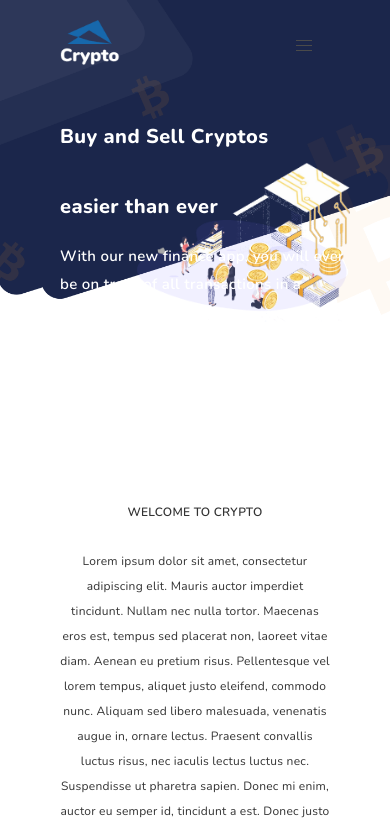
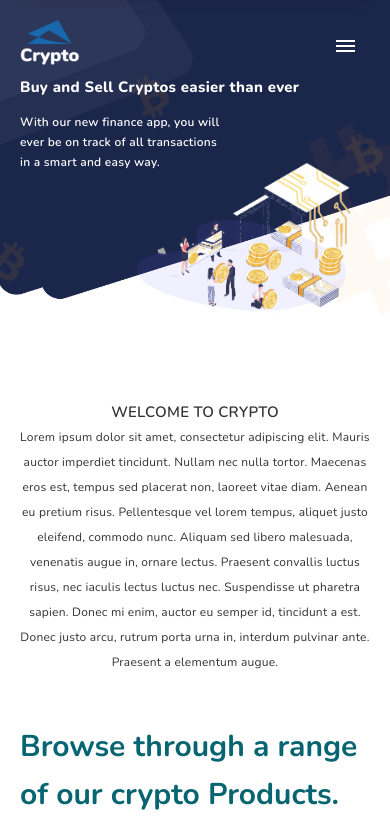
Before and after one commit to leonbohdan/react-app-gen-landing, a React (Create React App) app: page / in a window 390 px wide. Shown: the top 829 px of the page. Built offline with nearby package versions, Linux system fonts and the light colour scheme; no server answers.

Commit message:
second version of mobile adapting

```diff
--- a/src/components/About/About.scss
+++ b/src/components/About/About.scss
@@ -16,7 +16,7 @@
   }
 
   @media (max-width: 670px) {
-    font-size: 12px;
+    font-size: 15px;
     line-height: 25px;
   }
 }
@@ -42,4 +42,8 @@
     font-size: 12px;
     line-height: 25px;
   }
+
+  @media (max-width: 550px) {
+    padding: 0 20px 48px;
+  }
 }
--- a/src/components/Footer/Footer.scss
+++ b/src/components/Footer/Footer.scss
@@ -24,8 +24,17 @@
     line-height: 25px;
     transition: color 0.3s ease-in-out;
 
+    @media (max-width: 550px) {
+      font-size: 13px;
+      line-height: 25px;
+    }
+
+    // @media (max-width: 400px) {
+    //   height: 400px;
+    // }
+
     &:hover {
-      color: #e8e8e8;
+      color: #fff;
     }
 
     &--left {
@@ -38,6 +47,11 @@
     font-size: 14px;
     line-height: 16px;
     color: rgba(62, 61, 61, 0.5);
+
+    @media (max-width: 550px) {
+      font-size: 10px;
+      line-height: 20px;
+    }
   }
 
   &__button {
@@ -45,6 +59,11 @@
     font-size: 14px;
     line-height: 16px;
     background: #1768AC;
+
+    @media (max-width: 550px) {
+      font-size: 10px;
+      line-height: 20px;
+    }
   }
 }
 
@@ -56,12 +75,22 @@
   font-size: 18px;
   line-height: 163.68%;
 
+  @media (max-width: 550px) {
+    font-size: 13px;
+    line-height: 25px;
+  }
+
   &--link {
     font-family: Nunito;
     font-style: italic;
     font-weight: 800;
     font-size: 18px;
     line-height: 25px;
+
+    @media (max-width: 550px) {
+      font-size: 13px;
+      line-height: 25px;
+    }
   }
 }
 
@@ -83,6 +112,10 @@
     filter: invert(27%) sepia(51%) saturate(2878%) hue-rotate(346deg) brightness(104%) contrast(97%);
     transform: scale(1.1)
   }
+
+  @media (max-width: 550px) {
+    transform: scale(0.8)
+  }
 }
 
 .twitter {
@@ -96,6 +129,10 @@
   &:hover {
     filter: invert(27%) sepia(51%) saturate(2878%) hue-rotate(346deg) brightness(104%) contrast(97%);
     transform: scale(1.1)
+  }
+
+  @media (max-width: 550px) {
+    transform: scale(0.8)
   }
 }
 
@@ -111,4 +148,12 @@
     filter: invert(27%) sepia(51%) saturate(2878%) hue-rotate(346deg) brightness(104%) contrast(97%);
     transform: scale(1.1)
   }
+
+  @media (max-width: 550px) {
+    transform: scale(0.8)
+  }
 }
+
+.navbar-divider {
+  background: rgba(255, 255, 255, 0.7);
+}
--- a/src/components/Header/Header.scss
+++ b/src/components/Header/Header.scss
@@ -21,6 +21,10 @@
     height: 500px;
   }
 
+  @media (max-width: 400px) {
+    height: 400px;
+  }
+
   &__img {
     overflow: hidden;
     position: absolute;
@@ -38,6 +42,10 @@
 
     @media (max-width: 1024px) {
       margin: 50px 60px 0 60px;
+    }
+
+    @media (max-width: 550px) {
+      margin: 10px 20px 0 20px;
     }
   }
 
@@ -72,6 +80,11 @@
       font-weight: 800;
       font-size: 20px;
       line-height: 70px;
+    }
+
+    @media (max-width: 550px) {
+      font-size: 15px;
+      line-height: 50px;
     }
   }
 
@@ -115,5 +128,12 @@
       width: 285px;
       height: 185px;
     }
+
+    @media (max-width: 550px) {
+      font-size: 12px;
+      line-height: 20px;
+      width: 200px;
+      height: 185px;
+    }
   }
 }
--- a/src/components/Nav/Nav.jsx
+++ b/src/components/Nav/Nav.jsx
@@ -49,6 +49,9 @@ export const Nav = () => {
         <div
           id="Transparent"
           className={`navbar-menu ${isActive ? "is-active" : ""}`}
+          onClick={() => {
+            setIsActive(false);
+          }}
         >
           <div className="navbar-end">
             <a className="navbar-item" href="#about">
--- a/src/components/Nav/Nav.scss
+++ b/src/components/Nav/Nav.scss
@@ -2,7 +2,11 @@
   position: relative;
   top: 20px;
   background-color: transparent;
-  margin: 0 60px
+  margin: 0 60px;
+
+  @media (max-width: 550px) {
+    margin: 0 20px;
+  }
 }
 
 .navbar-item {
@@ -37,3 +41,42 @@ a.navbar-item.is-active,
   width: 60px;
   height: 45px;
 }
+
+.navbar-burger span {
+  background-color: white;
+  display: block;
+  height: 2px;
+  left: calc(50% - 8px);
+  position: absolute;
+  transform-origin: center;
+  transition-duration: 86ms;
+  transition-property: background-color,opacity,transform;
+  transition-timing-function: ease-out;
+  width: 19px;
+}
+
+.navbar-menu {
+  padding: 0;
+  border-radius: 10px;
+
+  @media screen and (max-width: 1023px) {
+    background-color: #1B264B;
+    display: block;
+
+    position: absolute;
+    left: 0;
+    right: 0;
+
+    transform: translateY(-150%);
+    transition: all .4s ease-in-out;
+    pointer-events: none;
+    z-index: -1;
+  }
+}
+
+.navbar-menu.is-active {
+  @media screen and (max-width: 1024px) {
+    transform: none;
+    pointer-events: auto;
+  }
+}
--- a/src/components/Products/Products.scss
+++ b/src/components/Products/Products.scss
@@ -118,6 +118,7 @@
 .hero2 {
   position: relative;
   min-height: 650px;
+  background-color: #FAFAFA;
 
   &__content {
     position: relative;
--- a/src/components/Rate/Rate.scss
+++ b/src/components/Rate/Rate.scss
@@ -1,27 +1,55 @@
+.box:not(:last-child),
+.content:not(:last-child),
+.notification:not(:last-child),
+.progress:not(:last-child),
+.table:not(:last-child),
+.table-container:not(:last-child),
+.title:not(:last-child),
+.subtitle:not(:last-child),
+.block:not(:last-child),
+.highlight:not(:last-child),
+.breadcrumb:not(:last-child),
+.level:not(:last-child),
+.message:not(:last-child),
+.pagination:not(:last-child),
+.tabs:not(:last-child) {
+  margin-bottom: 0;
+}
+
 .table-container {
   position: relative;
   height: 700px;
   width: 100%;
   background-color: #FAFAFA;
-
   display: flex;
   align-items: center;
-  flex-direction: column;
   justify-content: center;
 
-  @media (max-width: 550px) {
-    // height: 600px;
+  @media (max-width: 570px) {
+    height: 400px;
+  }
+
+  @media (max-width: 400px) {
+    justify-content: flex-start;
+    height: 300px;
+  }
+
+  @media (max-width: 370px) {
+    font-size: 5px;
   }
 }
 
 .table {
-  position: absolute;
-  margin: 65px 5px 240px;
+  // position: absolute;
+  margin: 65px 5px 40px;
   max-width: 1090px;
   min-width: 400px;
-  // font-size: 10px;
 
   @media (max-width: 570px) {
     font-size: 13px;
   }
+
+  @media (max-width: 470px) {
+    font-size: 8px;
+  }
 }
```
